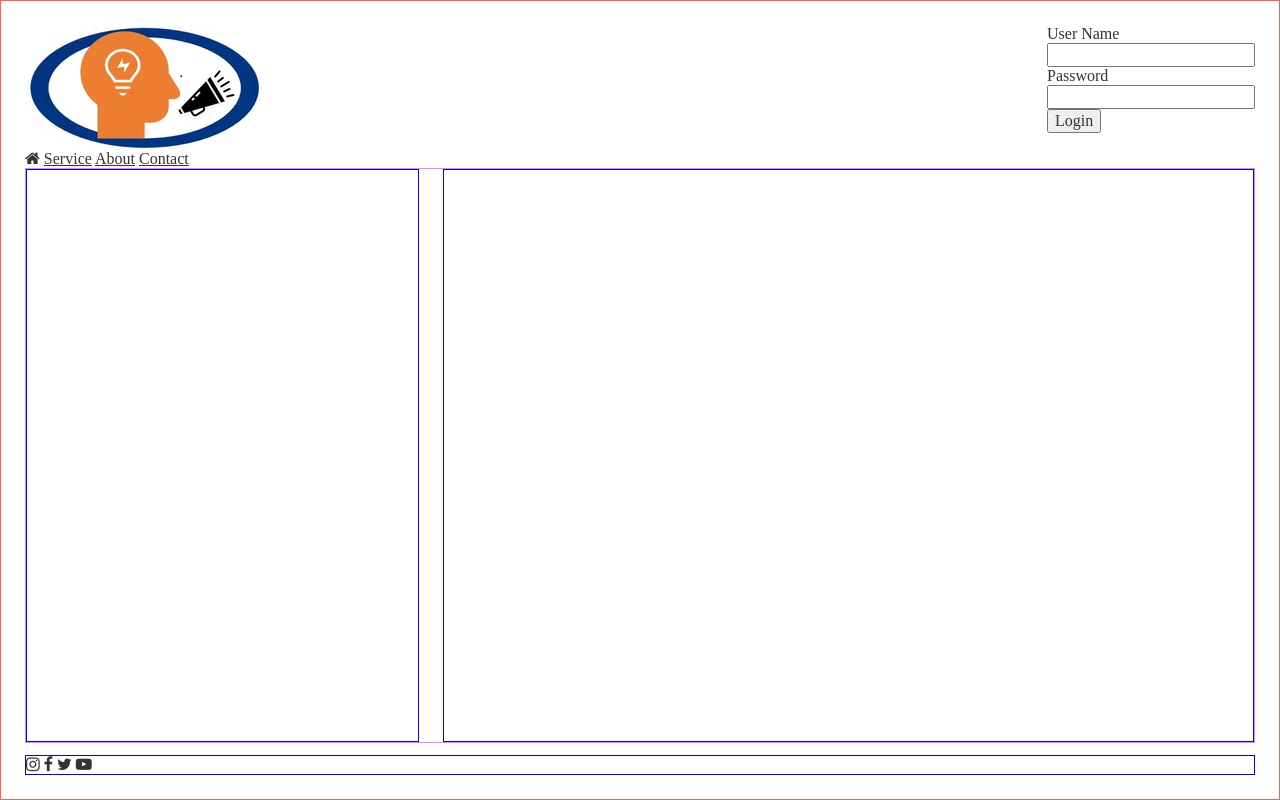
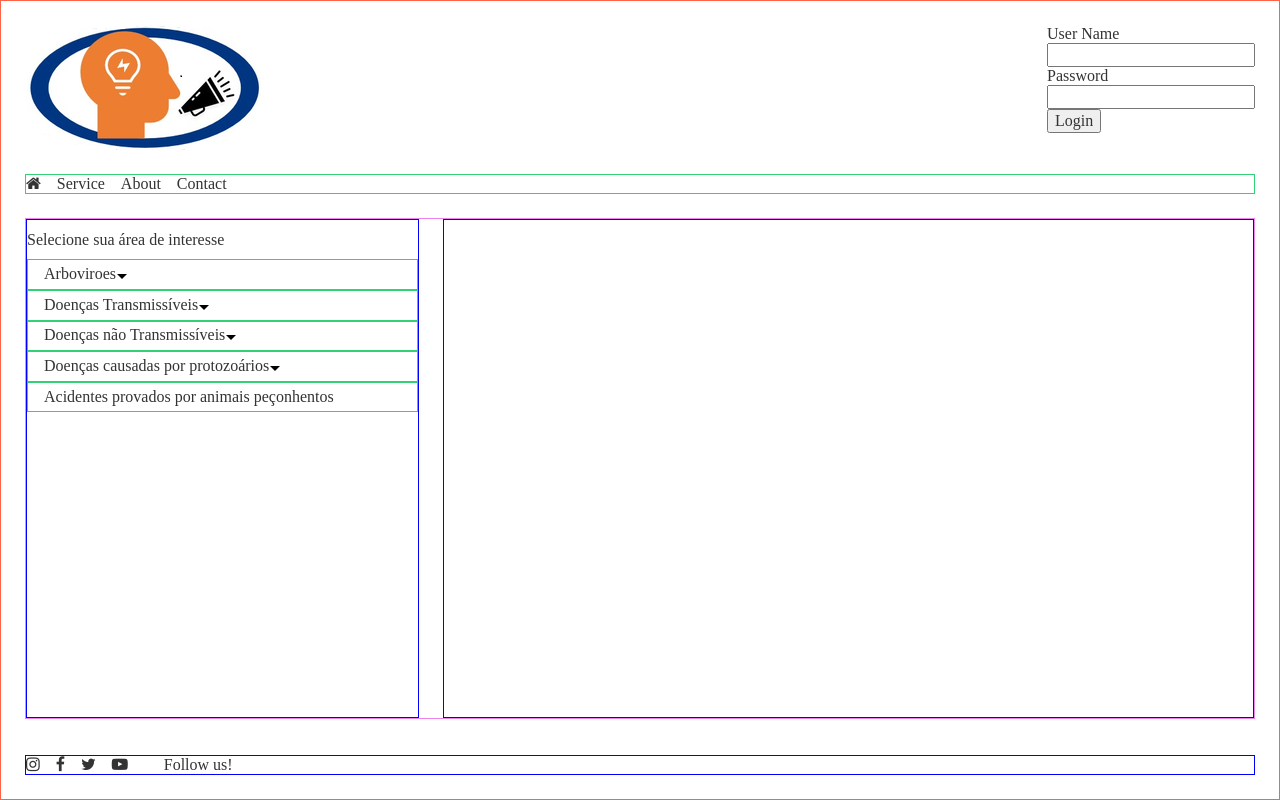
Before and after one commit to rodriguesmsb/GRITE, a plain HTML site: page index.html in a window 1280 px wide. Drawn offline with Linux system fonts and the light colour scheme.

Commit message:
New layout

```diff
--- a/index.html
+++ b/index.html
@@ -40,9 +40,61 @@
 
         <main>
             <div class="menu">
+                <h1 class="headlines">Selecione sua área de interesse</h1>
                 <nav>
+                    <ul class="nav">
+                        <li><a href="#">Arboviroes</a>
+                            <ul>
+                                <li><a>Dengue</a></li>
+                                <li><a>Zika</a></li>
+                                <li><a>Chickungunya</a></li>
+                            </ul>
+                        </li>
+                    </ul>
+                </nav>
+                <nav>
+                    <ul class="nav">
+                        <li><a href="#">Doenças Transmissíveis</a>
+                            <ul>
+                                <li><a>Tuberculose</a></li>
+                                <li><a>AIDS</a></li>
+                            </ul>
+                        </li>
+                    </ul>
+                </nav>
+                <nav>
+                    <ul class="nav">
+                        <li><a href="#">Doenças não Transmissíveis</a>
+                            <ul>
+                                <li><a>Hipertensão</a></li>
+                                <li><a>Daibetes</a></li>
+                                <li><a>Câncer</a></li>
+                            </ul>
+                        </li>
+                    </ul>
+                </nav>
+                <nav>
+                    <ul class="nav">
+                        <li><a href="#">Doenças causadas por protozoários</a>
+                            <ul>
+                                <li><a>Malária</a></li>
+                                <li><a>Leishmaniose</a></li>
+                                <li><a>Chagas</a></li>
+                            </ul>
+                        </li>
+                    </ul>
+                </nav>
+                <nav>
+                    <ul class="nav">
+                        <li><a href="#">Acidentes provados por animais peçonhentos</a>
+                        </li>
+                    </ul>
+                </nav>
 
-                </nav>
+
+
+
+
             </div>
 
             <div class="main-body">
@@ -58,6 +110,7 @@
                 <a href="#" class="socials-items"><i class="fa fa-twitter"></i></a>
                 <a href="#" class="socials-items"><i class="fa fa-youtube-play"></i></a>
             </div>
+            <span>Follow us!</span>
         </footer>
 
     </div>
--- a/styles.css
+++ b/styles.css
@@ -4,6 +4,10 @@
   color: inherit;
 }
 
+
+a{
+  text-decoration: none;
+}
 
 body{
   padding: 0;
@@ -16,6 +20,7 @@ body{
   border: 1px solid tomato;
   display: grid;
   grid-template-rows: auto auto 1fr auto;
+  gap: 24px;
   padding: 24px;
   height: 100vh;
   margin: 0 auto;
@@ -32,6 +37,17 @@ main{
   grid-template-columns: repeat(12, 1fr);
   border: 1px solid violet;
   gap: 24px;
+}
+
+nav{
+  border: 1px solid rgb(51, 209, 117);
+  display: block;
+}
+
+nav ul {
+  margin: 0;
+  padding:0;
+  list-style: none;
 }
 
 footer{
@@ -59,3 +75,113 @@ footer{
   grid-column:1/5;
   border: 1px solid blue;
 }
+
+.navigation-item{
+  margin-left: 12px;
+
+}
+
+.navigation-item:first-child{
+  margin-left: 0;
+}
+
+.socials{
+  margin-right: 24px;
+
+}
+
+.socials-items{
+  margin-right: 12px;
+}
+
+.socials-items:hover{
+  color: blue;
+}
+
+
+/*add interactive to nav bar*/
+.nav a {
+  display:block;
+  text-decoration: none;
+  padding: 0.3em 1.0em;
+  position: relative;
+
+  /*use the same background to hide ul */
+  background:white;
+}
+
+.nav{
+  vertical-align: top;
+  display: inline-block;
+}
+
+.nav li {
+  position: relative;
+
+}
+
+.nav > li {
+  float: left;
+}
+
+.nav > li > a {
+  margin-bottom: 1px;
+}
+
+
+.nav li:hover > a {
+  color:blue;
+}
+
+.nav li li a {
+  margin-top: 1px;
+}
+
+.nav > li:last-child {
+  margin-right: 0;
+}
+
+.nav li a:first-child:nth-last-child(2):before {
+  content: "";
+  position: absolute;
+  border: 5px solid transparent;
+  height: 0;
+  width: 0;
+  top: 50% ;
+  right:5px;
+}
+
+
+/*hide ul in nav class*/
+.nav ul {
+  position: absolute;
+  white-space: nowrap;
+  border-bottom: 5px solid  blue;
+  z-index: 1;
+  left: -99999em;
+}
+
+/*make ul appears when hover*/
+.nav > li:hover > ul {
+  left: auto;
+  margin-top: 5px;
+  min-width: 100%;
+}
+
+.nav > li li:hover > ul {
+  left: 100%;
+  margin-left: 1px;
+  top: -1px;
+}
+
+/* add arrow hover styling */
+.nav > li > a:first-child:nth-last-child(2):before {
+  border-top-color: black;
+}
+
+/*change arrow color when hover*/
+.nav > li:hover > a:first-child:nth-last-child(2):before {
+  border: 5px solid transparent;
+  border-bottom-color: blue;
+  margin-top:-5px
+}
```
